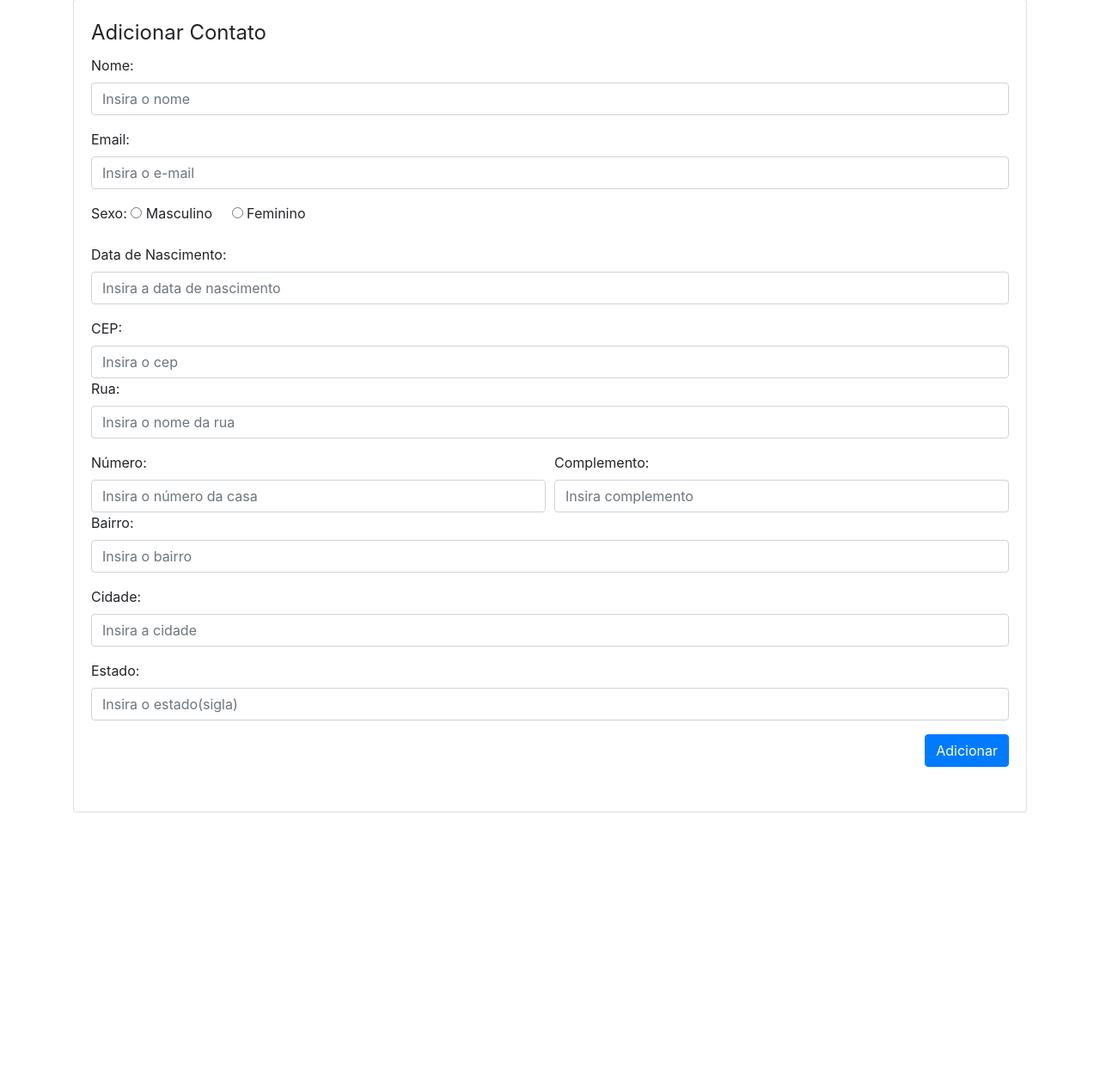
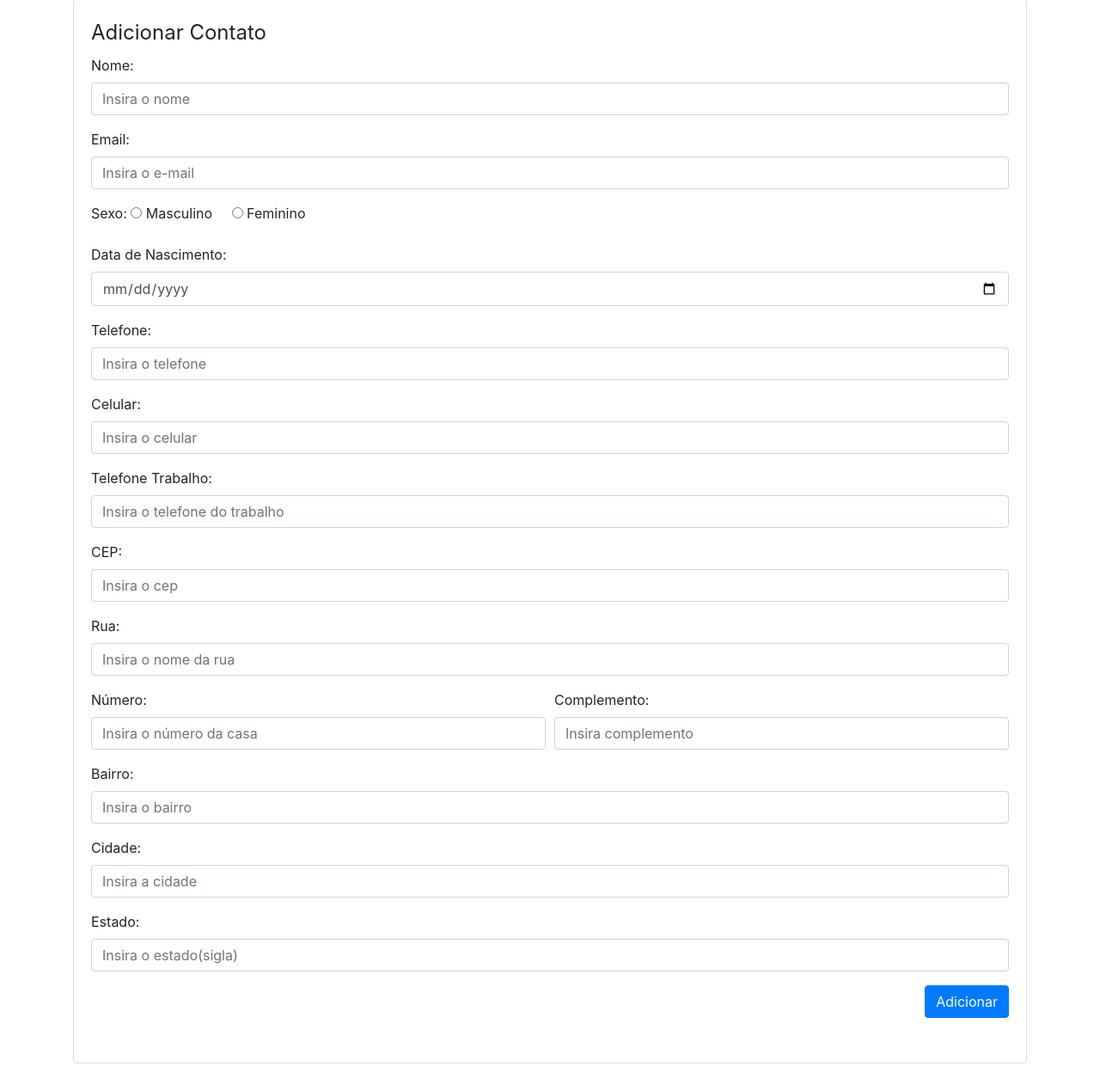
Before and after one commit to marcmatias/projetophp, a PHP site: page /?op=add in a window 1280 px wide. Shown: the part 82-1344 px from the top of the page at 86% size. Before the commit the page ends 1027 px from the top, so only its background shows below. Run offline with PHP 8.4, Linux system fonts and the light colour scheme; the visitor is signed in with stand-in values (Sample User, id 1).

Commit message:
atualizacoes na interface e adicao de salvamento de telefones no cadastro de contatos

```diff
--- a/css/style.css
+++ b/css/style.css
@@ -7,3 +7,6 @@
 .icons{
   font-size: 15px;
 }
+table.dataTable tbody td {
+  vertical-align: middle;
+}
--- a/php/funcionario/addcontato.php
+++ b/php/funcionario/addcontato.php
@@ -16,17 +16,24 @@ method="post" enctype="multipart/form-data"	>
 				<input type="radio" id="m" name="sexo_rdo" title="Sexo" value="M" required />&nbsp;<label for="m">Masculino</label>
 				&nbsp;&nbsp;&nbsp;
 				<input type="radio" id="f" name="sexo_rdo" title="Sexo" value="F" required />&nbsp;<label for="f">Feminino</label>
-
 			</div>
 			<div class="form-group">
 				<label for="nascimento">Data de Nascimento: </label>
-				<input type="text" id="nascimento" class="config form-control" name="nascimento_txt" placeholder="Insira a data de nascimento" title="Data" required />
+				<input type="date" id="nascimento" class="config form-control" name="nascimento_txt" placeholder="Insira a data de nascimento" title="Data" required />
 			</div>
-			<!-- <div>
+			<div class="form-group">
 				<label for="telefone">Telefone: </label>
-				<input type="text" id="telefone" class="config form-control" name="telefone_txt" placeholder="Insira o telefone" title="Telefone" required />
-			</div> -->
-			<div>
+				<input type="text" id="telefone0" class="config form-control telefone" name="telefone0_txt" placeholder="Insira o telefone" title="Telefone" required />
+			</div>
+			<div class="form-group">
+				<label for="telefone1">Celular: </label>
+				<input type="text" id="telefone1" class="config form-control telefone" name="telefone1_txt" placeholder="Insira o celular" title="Celular" />
+			</div>
+			<div class="form-group">
+				<label for="telefone2">Telefone Trabalho: </label>
+				<input type="text" id="telefone2" class="config form-control telefone" name="telefone2_txt" placeholder="Insira o telefone do trabalho" title="Telefone" />
+			</div>
+			<div class="form-group">
 				<label for="cep">CEP: </label>
 				<input type="text" id="cep" class="config form-control" name="cep_txt" placeholder="Insira o cep" title="cep" required />
 			</div>
@@ -34,7 +41,7 @@ method="post" enctype="multipart/form-data"	>
 				<label for="rua">Rua: </label>
 				<input type="text" id="rua" class="config form-control" name="rua_txt" placeholder="Insira o nome da rua" title="Rua" required />
 			</div>
-			<div class="form-row">
+			<div class="form-row form-group">
 				<div class="col">
 					<label for="numero">Número: </label>
 					<input type="text" id="numero" class="config form-control" name="numero_txt" placeholder="Insira o número da casa" title="Número" required />
--- a/php/funcionario/editar-contato.php
+++ b/php/funcionario/editar-contato.php
@@ -40,9 +40,9 @@ if($num_regs == 1){
 
 	// $consulta = "INSERT INTO `telefone` (`idcontato`,`idtelefone`,`telefone`) VALUES ($id, NULL, $telefone)";
 
-	$executar_consulta = $conexao->query(utf8_encode($consulta));
+	$executar_consulta2 = $conexao->query(utf8_encode($consulta));
 
-	if($executar_consulta)
+	if($executar_consulta and $executar_consulta2)
 		$mensagem = "O contato " .utf8_encode($nome). " foi editado";
 	else
 		$mensagem = "Não foi possível editar o contato " .utf8_encode($nome). ".";
--- a/php/funcionario/editar-form.php
+++ b/php/funcionario/editar-form.php
@@ -29,7 +29,7 @@
 	</div>
 	<div class="form-group">
 		<label for="nascimento">Data de Nascimento: </label>
-		<input type="text" id="nascimento" class="config form-control" name="nascimento_txt"
+		<input type="date" id="nascimento" class="config form-control" name="nascimento_txt"
 		placeholder="Insira a data de nascimento" title="Data"
 		value="<?php echo $registro_contato["nascimento"]; ?>"
 		required />
```
Also changed, not shown: index.php (+16 -0 lines), php/funcionario/adicionar-contato.php (+29 -9 lines), php/funcionario/tabela-resultados.php (+20 -6 lines).
